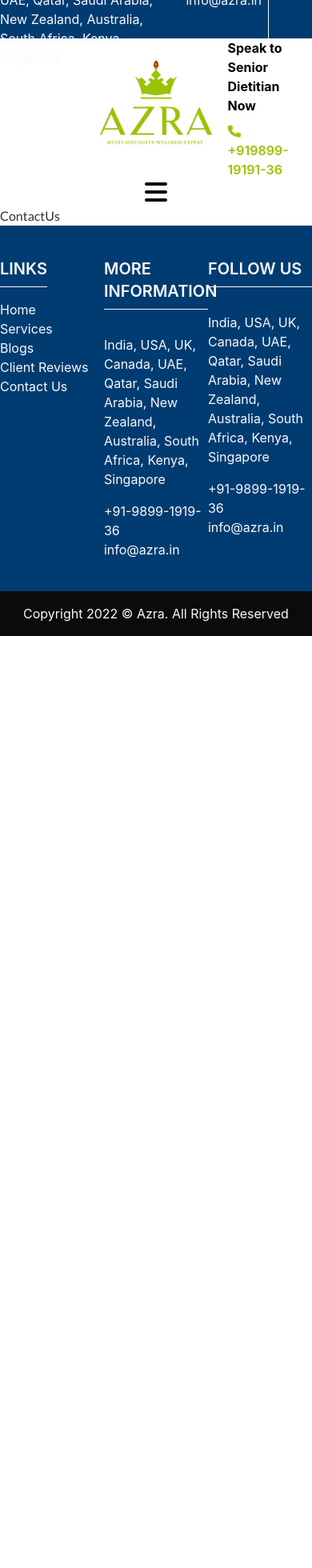
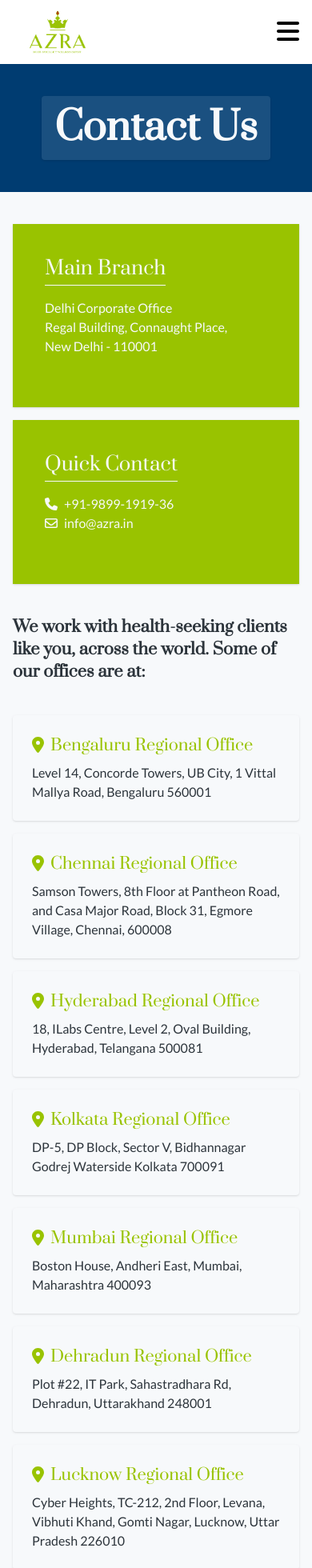
Before and after one commit to azrawellness/azra, a Next.js app: page /contact-us in a window 390 px wide. Shown: the top 1960 px of the page at 80% size. Before the commit the page ends 844 px from the top, so only its background shows below. Built offline with nearby package versions, Linux system fonts and the light colour scheme.

Commit message:
Added Mobile Responsiveness to contact, navbar

```diff
--- a/components/Footer.jsx
+++ b/components/Footer.jsx
@@ -57,7 +57,11 @@
       {/* Bottom Footer */}
       <div className=" bg-black-alternate text-gray">
         <div className="container mx-auto flex justify-center items-center h-full py-4">
-          <div>Copyright {currentYear} &#169; Azra. All Rights Reserved </div>
+          <div>
+            <span>Copyright {currentYear} &#169;</span>
+            <span className="text-primary"> Azra.</span>
+            <span> All Rights Reserved.</span>
+          </div>
         </div>
       </div>
     </div>
--- /dev/null
+++ b/components/Header.jsx
@@ -0,0 +1,11 @@
+const Header = ({ title }) => {
+  return (
+    <div className="w-full bg-secondary flex items-center justify-center py-10 lg:py-32">
+      <div className="text-5xl text-gray font-title font-semibold shadow p-4 bg-white/10 rounded">
+        {title}
+      </div>
+    </div>
+  )
+}
+
+export default Header
--- a/components/Navbar.jsx
+++ b/components/Navbar.jsx
@@ -38,12 +38,12 @@
           menuOpen ? 'bg-white dark:bg-primary' : ''
         }`}
       >
-        <div className="flex flex-col h-full justify-between w-full items-center">
+        <div className="flex lg:flex-col h-full justify-between w-full items-center">
           <div className="flex w-full">
-            <div className="w-3/12"></div>
-            <div className="w-6/12 flex justify-center">
+            <div className="hidden lg:flex lg:w-3/12"></div>
+            <div className="w-2/3 lg:w-6/12 flex justify-start lg:justify-center">
               <Link href="/" passHref>
-                <div className="relative h-40 w-60 cursor-pointer">
+                <div className="relative h-20 w-28 lg:h-40 lg:w-60 cursor-pointer">
                   <Image
                     src={logo}
                     layout="fill"
@@ -53,7 +53,7 @@
                 </div>
               </Link>
             </div>
-            <div className="w-3/12 flex flex-col space-y-2 items-center justify-center">
+            <div className="hidden lg:w-3/12 lg:flex flex-col space-y-2 items-center justify-center">
               <div className="font-bold">Speak to Senior Dietitian Now</div>
               <a
                 className="text-primary font-semibold"
@@ -64,7 +64,7 @@
               </a>
             </div>
           </div>
-          <div className="flex w-full lg:hidden justify-center items-center">
+          <div className="flex w-1/3 lg:hidden justify-end items-center">
             <button onClick={onLinkClick} aria-label="Menu Button">
               <FontAwesomeIcon
                 size="2x"
@@ -73,15 +73,15 @@
               />
             </button>
           </div>
-          <div className="hidden w-full lg:flex justify-center font-body text-xl font-normal flex-col lg:flex-row items-center space-y-2 lg:space-y-0 space-x-0 lg:space-x-6 h-full">
+          <div className="hidden w-full lg:flex justify-center font-body text-xl font-normal flex-col lg:flex-row items-end space-y-2 lg:space-y-0 space-x-0 lg:space-x-6 h-10">
             {NAVBAR_LINKS.map((link, index) => (
               <Link key={index} href={link.href}>
                 <a
                   className={`${
                     router.pathname === link.href
-                      ? 'border-primary text-primary'
+                      ? 'border-primary border-b-2 text-primary'
                       : 'text-black border-white'
-                  }  px-3 py-1 transition hover:border-primary border-b-2`}
+                  }  px-3 py-1 h-10 transition hover:border-primary hover:border-b-2`}
                 >
                   {link.name}
                 </a>
--- a/components/TopNavbar.jsx
+++ b/components/TopNavbar.jsx
@@ -5,7 +5,7 @@
 
 const TopNavbar = () => {
   return (
-    <div className="bg-secondary h-12 flex items-center justify-center text-gray">
+    <div className="bg-secondary h-12 hidden lg:flex items-center justify-center text-gray">
       <div className="container mx-auto flex justify-between">
         <div>
           <FontAwesomeIcon icon={faLocationDot} className="text-primary mr-2" />
--- a/components/index.js
+++ b/components/index.js
@@ -2,3 +2,4 @@
 export { default as Layout } from './layout'
 export { default as TopNavbar } from './TopNavbar'
 export { default as Navbar } from './Navbar'
+export { default as Header } from './Header'
--- a/pages/contact-us.jsx
+++ b/pages/contact-us.jsx
@@ -1,7 +1,127 @@
-import React from 'react'
+import { FontAwesomeIcon } from '@fortawesome/react-fontawesome'
+import { faPhone, faLocationDot } from '@fortawesome/free-solid-svg-icons'
+import { faEnvelope } from '@fortawesome/free-regular-svg-icons'
+import { Header } from '../components'
 
 const ContactUs = () => {
-  return <div>ContactUs</div>
+  return (
+    <div className="bg-gray text-black">
+      <Header title="Contact Us" />
+      <div className="container mx-auto py-10">
+        <div className="flex flex-col lg:flex-row w-full px-4 lg:px-0 space-y-4 lg:space-x-10 text-gray">
+          <div className="bg-primary px-10 pt-10 py-16 shadow w-full">
+            <div className="text-2xl font-title mb-4 pb-1 border-b border-white inline-flex">
+              Main Branch
+            </div>
+            <div>Delhi Corporate Office</div>
+            <div>Regal Building, Connaught Place,</div>
+            <div>New Delhi - 110001</div>
+          </div>
+          <div className="bg-primary px-10 pt-10 pb-16 shadow w-full">
+            <div className="text-2xl font-title mb-4 pb-1 border-b border-white inline-flex">
+              Quick Contact
+            </div>
+            <div>
+              <FontAwesomeIcon icon={faPhone} className="mr-2" />
+              <a href="tel:+919899191936">+91-9899-1919-36</a>
+            </div>
+            <a href="mailto:info@azra.in">
+              <FontAwesomeIcon icon={faEnvelope} className="mr-2" />
+              info@azra.in
+            </a>
+          </div>
+        </div>
+        <div className="text-black font-title text-xl lg:text-2xl max-w-3xl mx-auto font-semibold px-4 lg:px-0 lg:text-center my-10">
+          We work with health-seeking clients like you, across the world. Some
+          of our offices are at:
+        </div>
+        <div className="grid grid-cols-1 lg:grid-cols-3 gap-4 px-4 lg:px-0">
+          <div className="bg-gray p-6 rounded shadow">
+            <div className="text-primary font-title text-xl">
+              <FontAwesomeIcon icon={faLocationDot} className="mr-2" />
+              Bengaluru Regional Office
+            </div>
+            <div className="mt-2">
+              Level 14, Concorde Towers, UB City, 1 Vittal Mallya Road,
+              Bengaluru 560001
+            </div>
+          </div>
+          <div className="bg-gray p-6 rounded shadow">
+            <div className="text-primary font-title text-xl">
+              <FontAwesomeIcon icon={faLocationDot} className="mr-2" />
+              Chennai Regional Office
+            </div>
+            <div className="mt-2">
+              Samson Towers, 8th Floor at Pantheon Road, and Casa Major Road,
+              Block 31, Egmore Village, Chennai, 600008
+            </div>
+          </div>
+          <div className="bg-gray p-6 rounded shadow">
+            <div className="text-primary font-title text-xl">
+              <FontAwesomeIcon icon={faLocationDot} className="mr-2" />
+              Hyderabad Regional Office
+            </div>
+            <div className="mt-2">
+              18, ILabs Centre, Level 2, Oval Building, Hyderabad, Telangana
+              500081
+            </div>
+          </div>
+          <div className="bg-gray p-6 rounded shadow">
+            <div className="text-primary font-title text-xl">
+              <FontAwesomeIcon icon={faLocationDot} className="mr-2" />
+              Kolkata Regional Office
+            </div>
+            <div className="mt-2">
+              DP-5, DP Block, Sector V, Bidhannagar Godrej Waterside Kolkata
+              700091
+            </div>
+          </div>
+          <div className="bg-gray p-6 rounded shadow">
+            <div className="text-primary font-title text-xl">
+              <FontAwesomeIcon icon={faLocationDot} className="mr-2" />
+              Mumbai Regional Office
+            </div>
+            <div className="mt-2">
+              Boston House, Andheri East, Mumbai, Maharashtra 400093
+            </div>
+          </div>
+          <div className="bg-gray p-6 rounded shadow">
+            <div className="text-primary font-title text-xl">
+              <FontAwesomeIcon icon={faLocationDot} className="mr-2" />
+              Dehradun Regional Office
+            </div>
+            <div className="mt-2">
+              Plot #22, IT Park, Sahastradhara Rd, Dehradun, Uttarakhand 248001
+            </div>
+          </div>
+          <div className="bg-gray p-6 rounded shadow">
+            <div className="text-primary font-title text-xl">
+              <FontAwesomeIcon icon={faLocationDot} className="mr-2" />
+              Lucknow Regional Office
+            </div>
+            <div className="mt-2">
+              Cyber Heights, TC-212, 2nd Floor, Levana, Vibhuti Khand, Gomti
+              Nagar, Lucknow, Uttar Pradesh 226010
+            </div>
+          </div>
+          <div className="bg-gray p-6 rounded shadow">
+            <div className="text-primary font-title text-xl">
+              <FontAwesomeIcon icon={faLocationDot} className="mr-2" />
+              International
+            </div>
+            <div className="mt-2">
+              USA, Canada, Australia, UK, UAE, Saudi Arabia, Kuwait, Bahrain,
+              Qatar, Singapore
+            </div>
+          </div>
+        </div>
+        <div className="font-body font-semibold text-sm mt-4 mb-16 px-4 lg:px-0">
+          *For more information here we provide separate department contact
+          person details, please contact them.
+        </div>
+      </div>
+    </div>
+  )
 }
 
 export default ContactUs
```
Also changed, not shown: pages/blog/index.jsx (renamed from pages/blogs/index.jsx), pages/services/index.jsx (renamed from pages/services.jsx).
